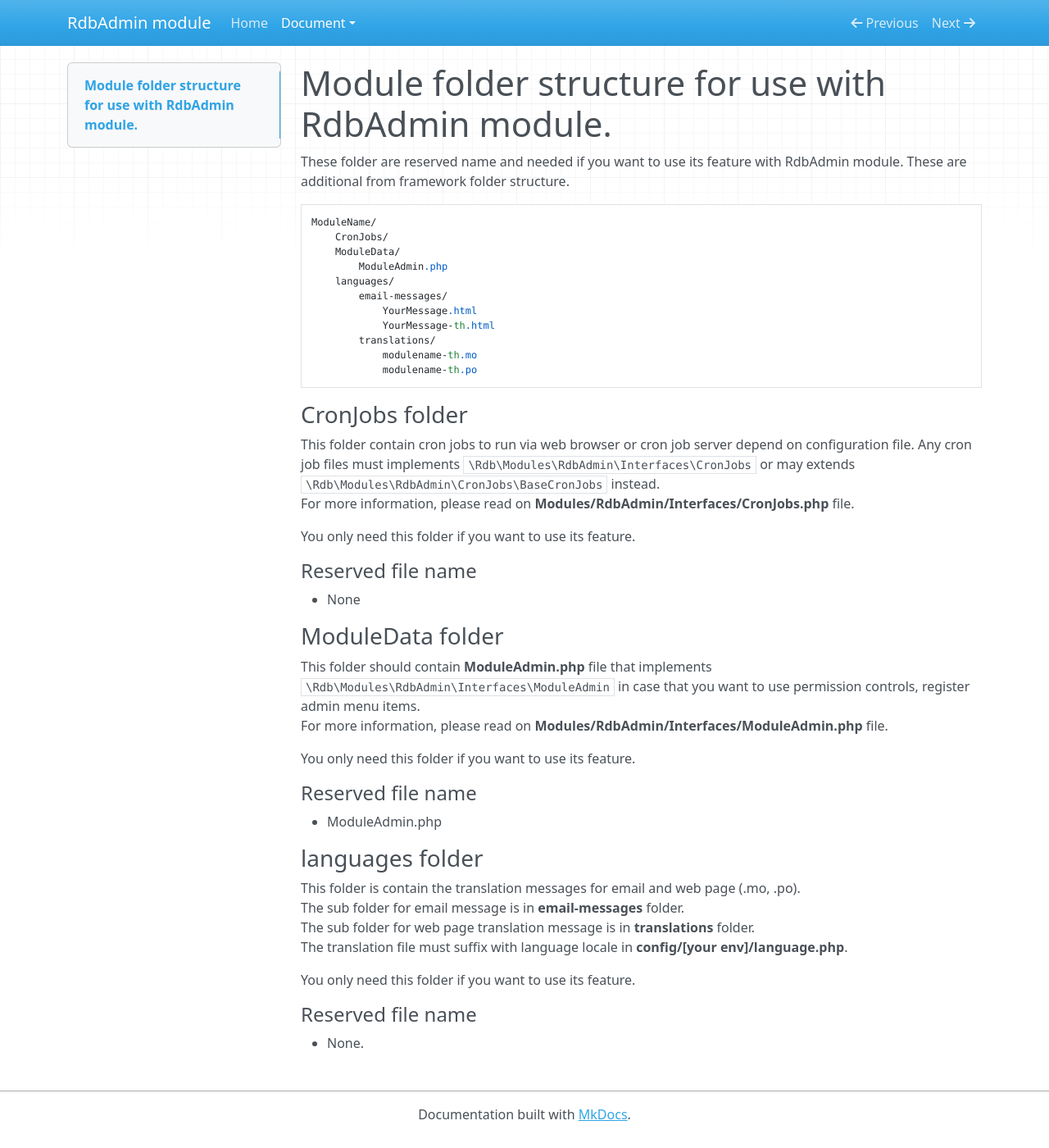
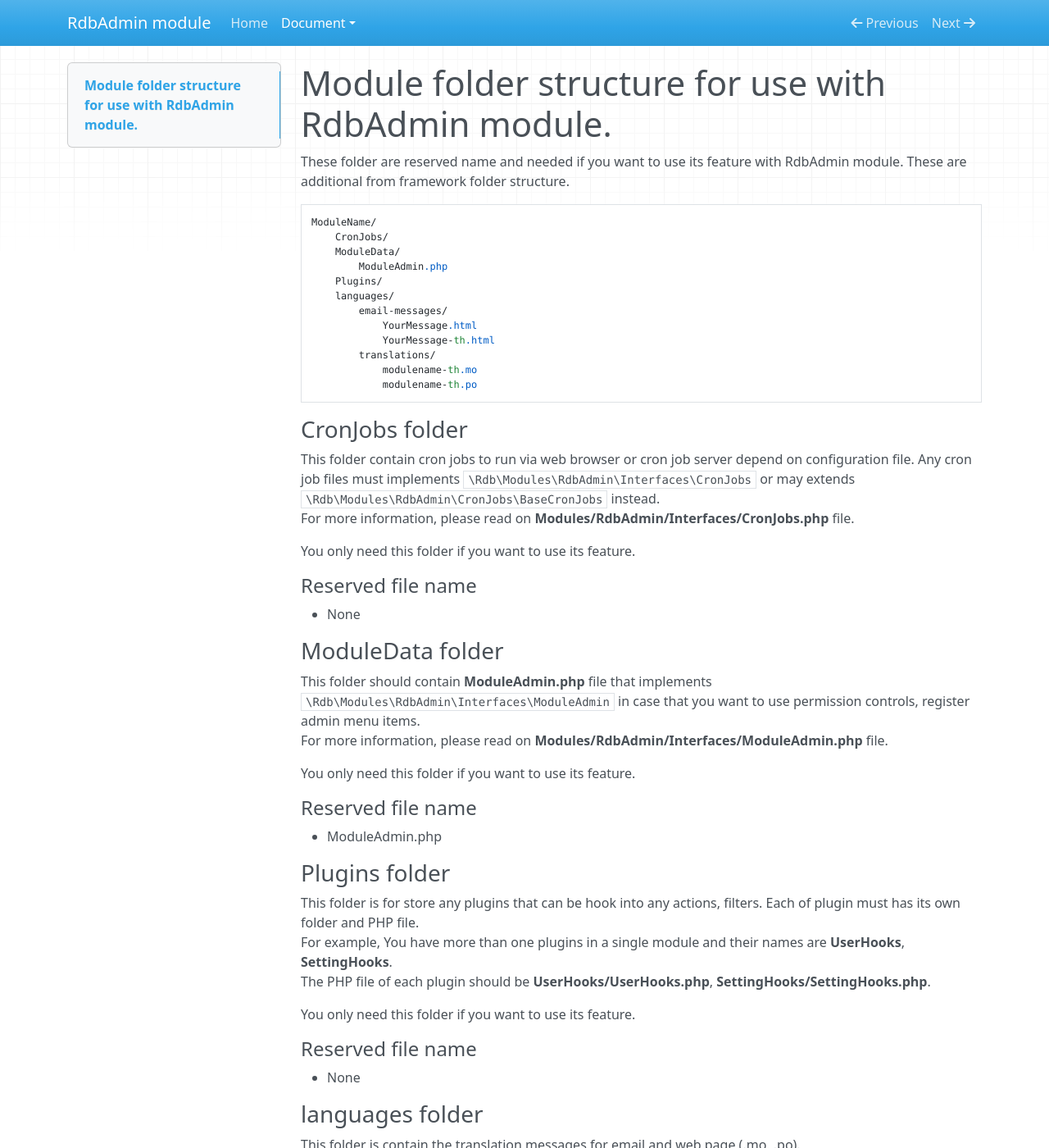
Before and after one commit to RundizBones/ModuleAdmin, an MkDocs documentation site: the page built from .wiki/module-folder-structure-for-rdbadmin.md, in a window 1280 px wide and 1400 px high. Shown: the whole window at 82% size. Built offline with MkDocs 1.6.1, drawn with Linux system fonts in a browser that asks for light colours; nearby versions of some CDN libraries.

Commit message:
Add wiki for plugin folder structure.

```diff
--- a/.wiki/module-folder-structure-for-rdbadmin.md
+++ b/.wiki/module-folder-structure-for-rdbadmin.md
@@ -7,6 +7,7 @@ ModuleName/
     CronJobs/
     ModuleData/
         ModuleAdmin.php
+    Plugins/
     languages/
         email-messages/
             YourMessage.html
@@ -34,6 +35,16 @@ You only need this folder if you want to use its feature.
 #### Reserved file name
  * ModuleAdmin.php
 
+### Plugins folder
+This folder is for store any plugins that can be hook into any actions, filters. Each of plugin must has its own folder and PHP file.<br>
+For example, You have more than one plugins in a single module and their names are **UserHooks**, **SettingHooks**.<br>
+The PHP file of each plugin should be **UserHooks/UserHooks.php**, **SettingHooks/SettingHooks.php**.
+
+You only need this folder if you want to use its feature.
+
+#### Reserved file name
+ * None
+
 ### languages folder
 This folder is contain the translation messages for email and web page (.mo, .po).<br>
 The sub folder for email message is in **email-messages** folder.<br>
```
